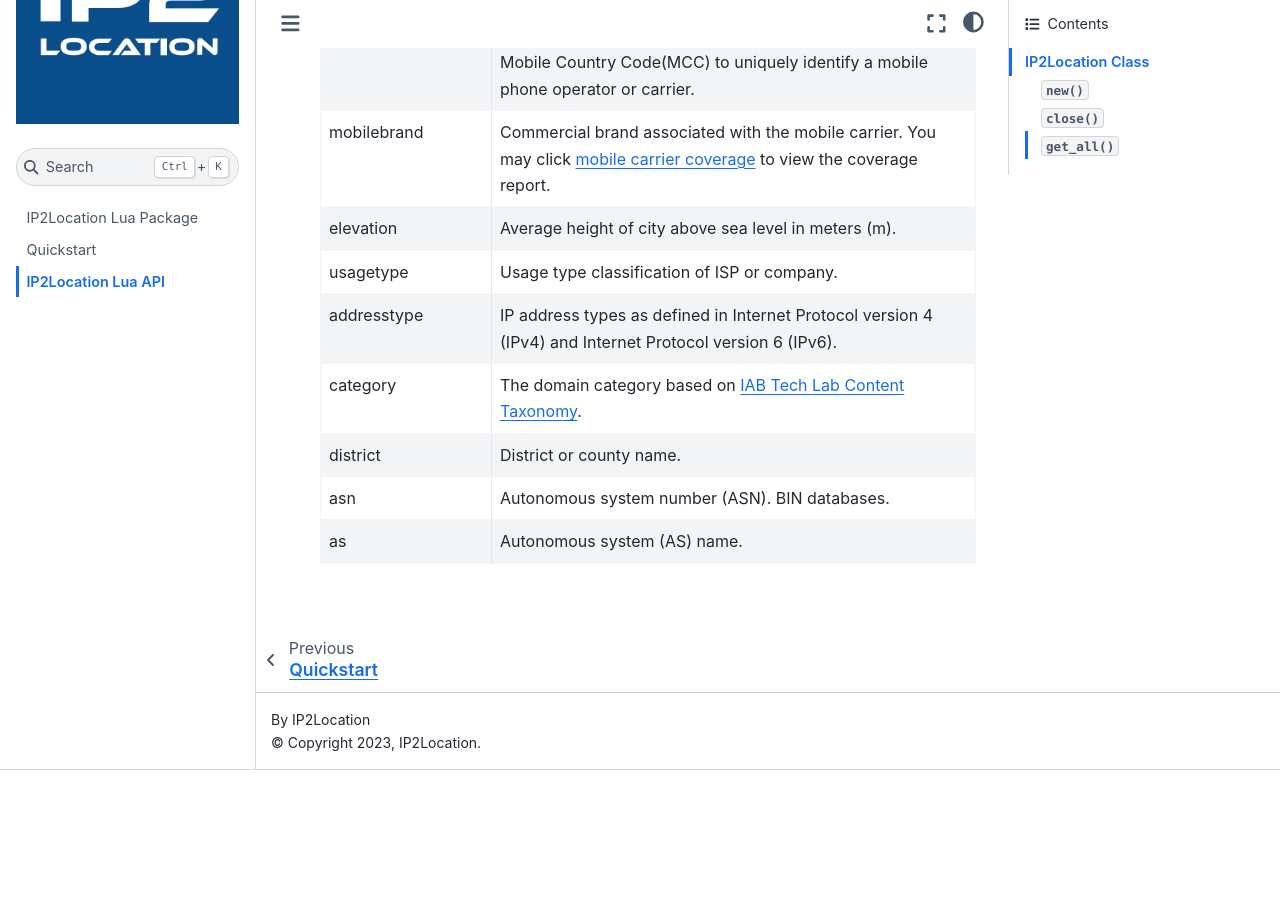
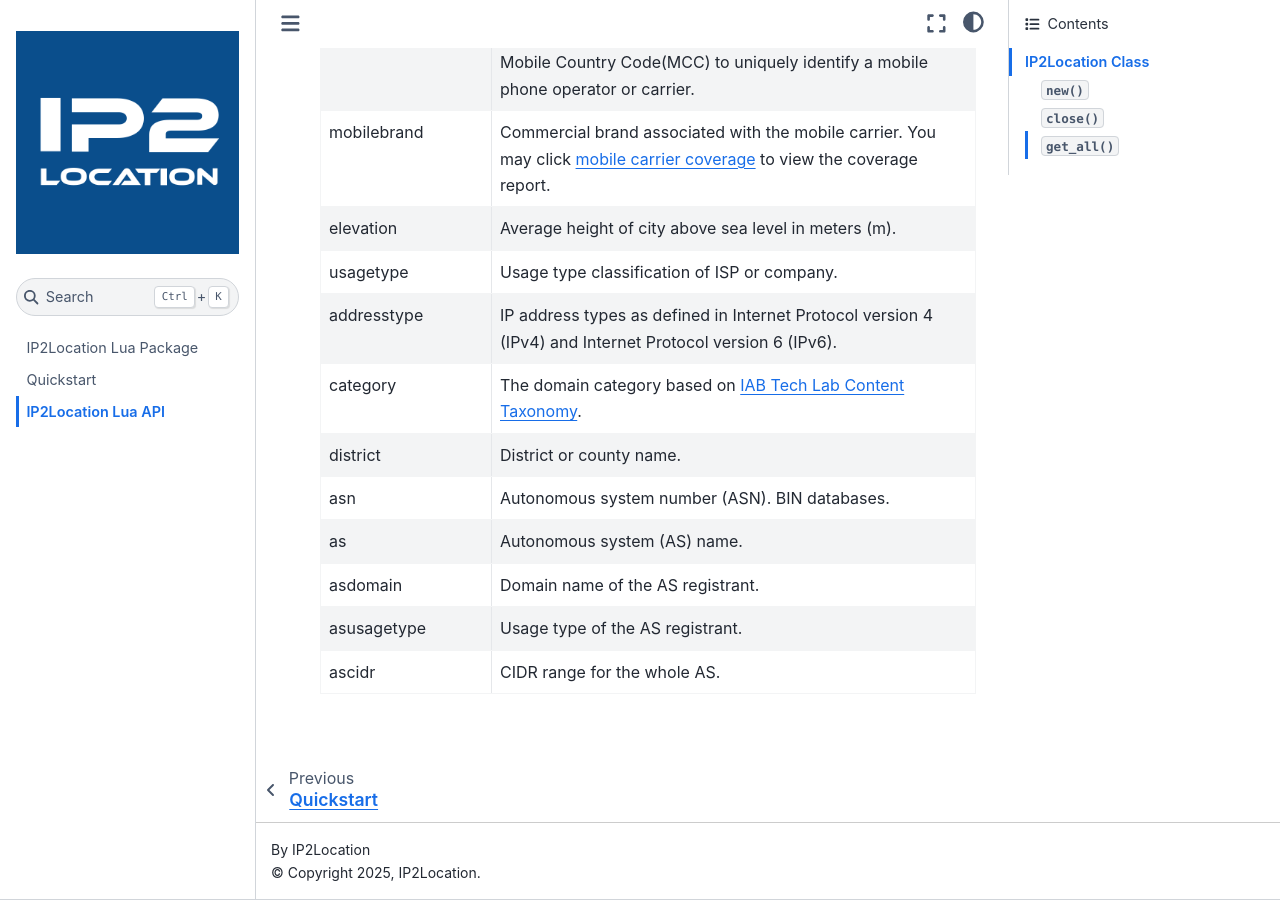
Before and after one commit to ip2location/ip2location-lua, a Sphinx documentation site: the page built from docs/source/code.md, in a window 1280 px wide and 900 px high, scrolled down 1648 px. Built offline with Sphinx 7.4.7 and the Sphinx Book theme 1.1.4, drawn with Linux system fonts in a browser that asks for light colours; before the commit the page ends 2418 px from its top, so only the background shows below that.

Commit message:
Added support for AS domain, AS usage type and AS CIDR

````diff
--- a/docs/source/code.md
+++ b/docs/source/code.md
@@ -47,4 +47,7 @@
 | district         |     District or county name. |
 | asn              |     Autonomous system number (ASN). BIN databases. |
 | as          |     Autonomous system (AS) name. |
+| asdomain    | Domain name of the AS registrant. |
+| asusagetype    | Usage type of the AS registrant. |
+| ascidr    | CIDR range for the whole AS. |
 ```
--- a/docs/source/conf.py
+++ b/docs/source/conf.py
@@ -6,11 +6,11 @@
 # -- Project information
 
 project = 'IP2Location Lua'
-copyright = '2023, IP2Location'
+copyright = '2025, IP2Location'
 author = 'IP2Location'
 
-release = '1.0.0'
-version = '1.0.0'
+release = '8.8.0'
+version = '8.8.0'
 
 # -- General configuration
 
@@ -61,4 +61,4 @@
 
 html_title = "IP2Location Lua"
 
-# html_baseurl = "https://ip2location-d.readthedocs.io/en/latest/"
+# html_baseurl = "https://ip2location-lua.readthedocs.io/en/latest/"
````
Also changed, not shown: README.md (+1 -4 lines), docs/source/index.md (+1 -1 lines), docs/source/quickstart.md (+3 -0 lines), 5 other files.
